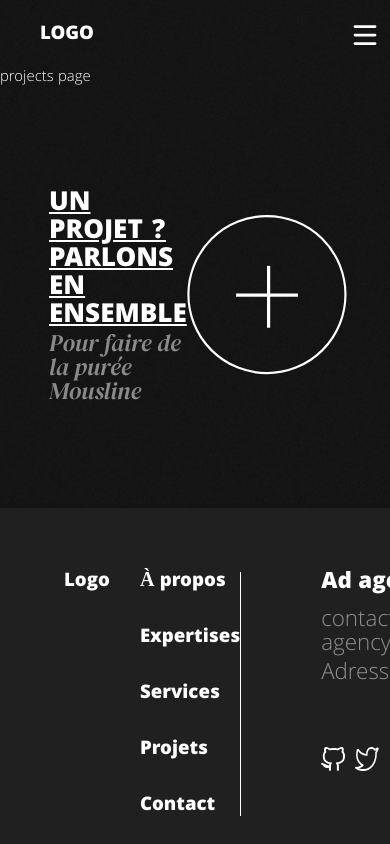
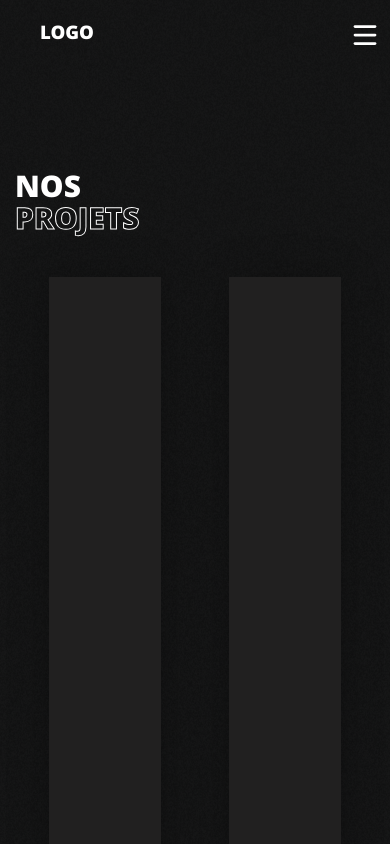
Before and after one commit to DimitriVld/-student-project, a React (Create React App) app: page /projects in a window 390 px wide. Shown: the top 844 px of the page. Built offline with nearby package versions, Linux system fonts and the light colour scheme.

Commit message:
feature/Projects-page add project page without responsive

```diff
--- a/src/styles/app.scss
+++ b/src/styles/app.scss
@@ -78,3 +78,4 @@
              |___/
 */
 @import "./pages/home.scss";
+@import "./pages/projects.scss";
--- /dev/null
+++ b/src/styles/pages/projects.scss
@@ -0,0 +1,12 @@
+.projects-page{
+
+    .projects{
+        display: flex;
+        flex-wrap: wrap;
+        margin-top: 30px;
+
+        .project-item-atom{
+            flex: 50%;
+        }
+    }
+}
--- a/src/views/atoms/ProjectItem.js
+++ b/src/views/atoms/ProjectItem.js
@@ -1,13 +1,14 @@
 import React from 'react';
+import { Link } from "react-router-dom";
 
 const ProjectItem = (props) => {
 
     return(
-        <div className={`project-item-atom ${props.class ? props.class : ''}`}>
+        <Link to={`/project-${props.id}`} className={`project-item-atom ${props.class ? props.class : ''}`}>
             <div className="item-img" styles={{ backgroundImage:`url(${props.img ? props.img : ''})` }}></div>
             <div className="item-name">{props.title}</div>
             <div className="item-type">{props.type}</div>
-        </div>
+        </Link>
     );
 
 }
--- a/src/views/atoms/TitleSection.js
+++ b/src/views/atoms/TitleSection.js
@@ -3,7 +3,7 @@ import React from 'react';
 const TitleSection = (props) => {
     return (
         <div className="title-section-atom">
-            <h2 className="content">{props.title}</h2>
+            <h2 className="content" dangerouslySetInnerHTML={{__html: props.title}}></h2>
             <div className="sub">{props.subtitle}</div>
         </div>
     )
--- a/src/views/pages/Home.js
+++ b/src/views/pages/Home.js
@@ -136,6 +136,7 @@ const Home = () => {
                         return(
                             <ProjectItem
                                 key = {item.id}
+                                id = {item.id}
                                 img = {item.img}
                                 title = {item.title}
                                 type = {item.type}
--- a/src/views/pages/Projects.js
+++ b/src/views/pages/Projects.js
@@ -1,9 +1,38 @@
 import React from 'react';
+
+//Atoms
+import TitlePage from '../atoms/TitlePage';
+import ProjectItem from '../atoms/ProjectItem';
+
+//Datas
+import {staticProjects} from '../../constants/staticProjects';
 
 const ProjectsPage = () => {
     return(
-        <div className={'projects-page'}>
-            <p>projects page</p>
+        <div className={'projects-page section container-dft'}>
+            {/*
+                # Title Page component
+                # Contain Title
+                # contentText (facultative)
+            */}
+            <TitlePage
+                titleFirst={'Nos'}
+                titleSecond={'Projets'}
+            />
+
+            <div className="projects">
+                {staticProjects.map( item => {
+                    return(
+                        <ProjectItem
+                            key = {item.id}
+                            id = {item.id}
+                            img = {item.img}
+                            title = {item.title}
+                            type = {item.type}
+                        />
+                    )
+                })}
+            </div>
         </div>
     )
 }
--- a/src/views/partials/Footer.js
+++ b/src/views/partials/Footer.js
@@ -13,7 +13,7 @@ const Footer = (props) => {
                     # Contain Titles | Italic text
                 */}
                 <TitleSection
-                    title = {'Un projet ? Parlons en ensemble'}
+                    title = {'Un projet ? <br/> Parlons en ensemble'}
                     subtitle = {'Pour faire de la purée Mousline'}
                 />
 
```
